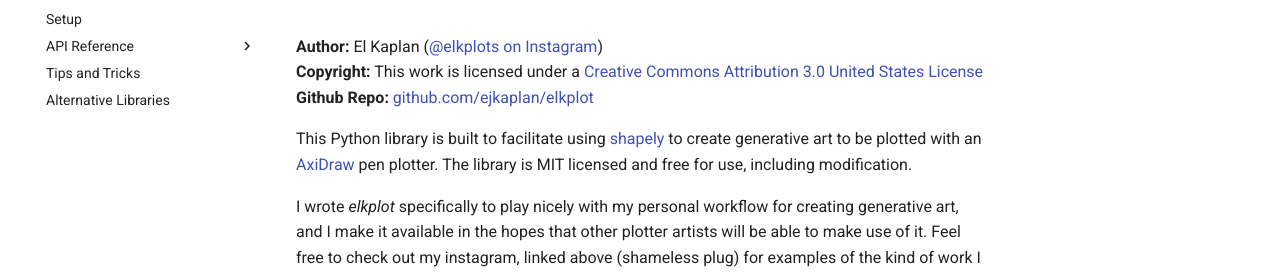
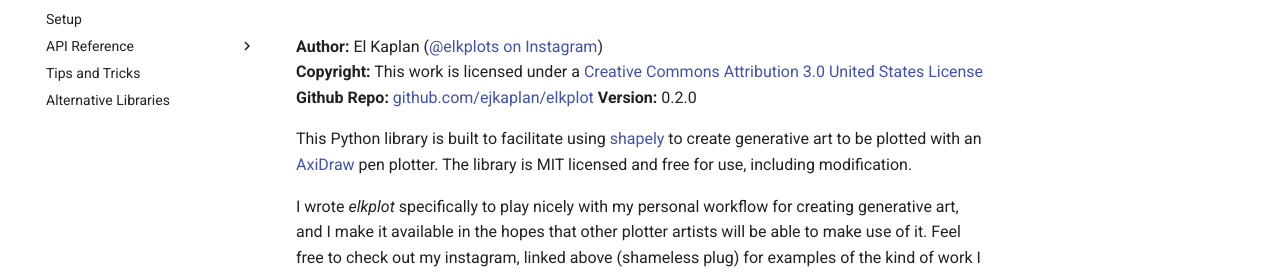
Before and after one commit to ejkaplan/elkplot, an MkDocs documentation site: the page built from docs/index.md, in a window 1280 px wide. Shown: the part 146-420 px from the top of the page. Built offline with MkDocs 1.6.1 and Material for MkDocs 9.7.7, drawn with Linux system fonts in a browser that asks for light colours.

Commit message:
version!

```diff
--- a/docs/index.md
+++ b/docs/index.md
@@ -3,6 +3,7 @@
 **Author:** El Kaplan ([@elkplots on Instagram](https://www.instagram.com/elkplots/))<br>
 **Copyright:** This work is licensed under a [Creative Commons Attribution 3.0 United States License](https://creativecommons.org/licenses/by/3.0/us/)<br>
 **Github Repo:** [github.com/ejkaplan/elkplot](https://github.com/ejkaplan/elkplot)
+**Version:** 0.2.0
 
 This Python library is built to facilitate using [shapely](https://pypi.org/project/shapely/) to create generative art to be plotted with an [AxiDraw](https://axidraw.com) pen plotter. The library is MIT licensed and free for use, including modification.
 
--- a/mkdocs.yml
+++ b/mkdocs.yml
@@ -23,3 +23,6 @@
 
 watch:
 - elkplot
+
+extra:
+  version: 0.2.0
```
